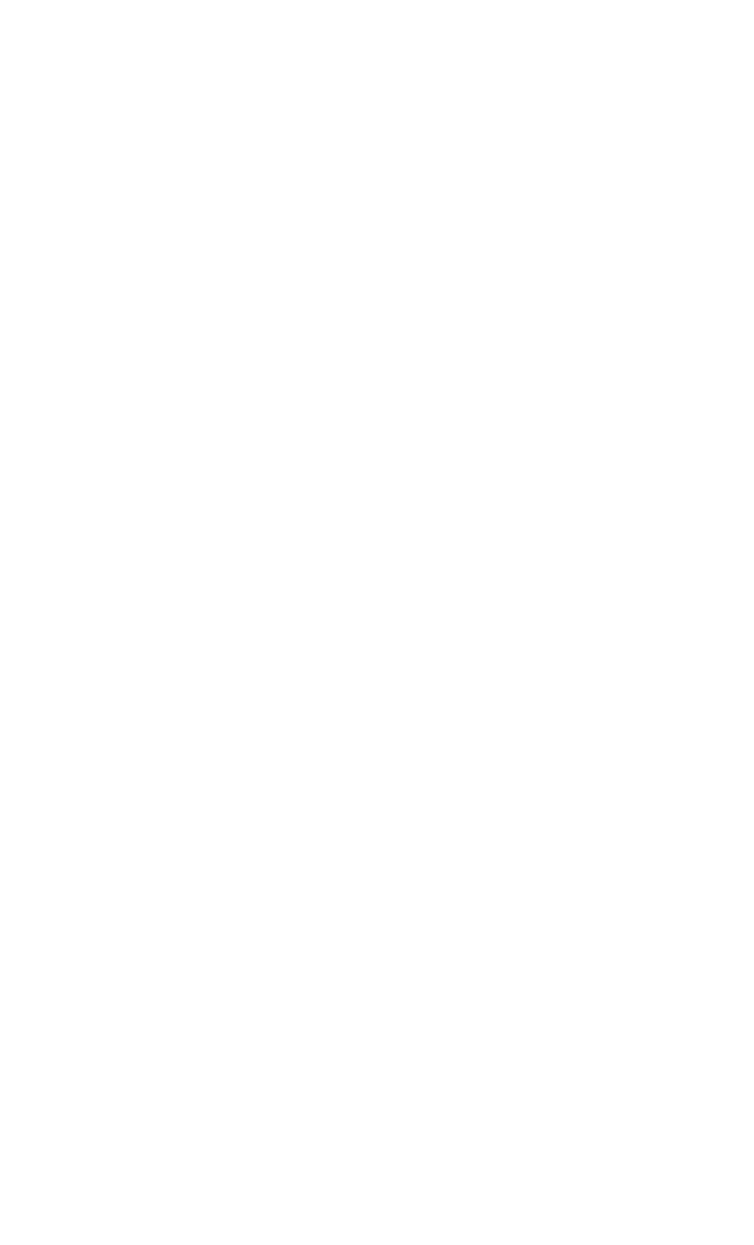
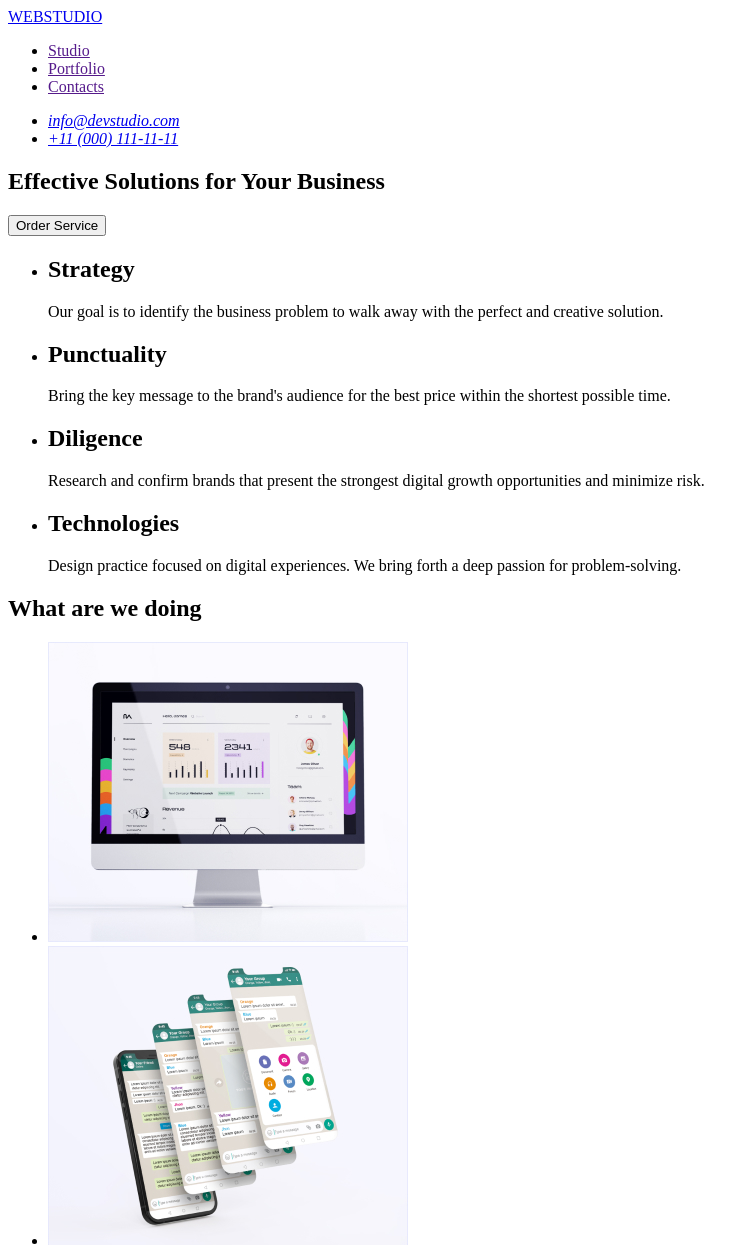
Before and after one commit to Slavik1987/goit-markup-hw-01, a plain HTML site: page index.html in a window 1280 px wide. Shown: the top 1245 px of the page, without its empty margins (0-754 px from the left). Before the commit the page ends 800 px from the top, so only its background shows below. Drawn offline with Linux system fonts and the light colour scheme.

Commit message:
commits3

```diff
--- a/index.html
+++ b/index.html
@@ -8,18 +8,94 @@
 </head>
 <body>
     <!--Heder section-->
-    <header></header>
+    <header>
+
+        <a href="./index.html">WEBSTUDIO</a>
+        <nav>
+            <ul>
+                <li>
+                    <a href="">Studio</a>
+                </li>
+                <li>
+                    <a href="">Portfolio</a>
+                </li>
+                <li>
+                    <a href="">Contacts</a>
+                </li>
+            </ul>
+
+
+        </nav>
+        <address>
+            <ul>
+                <li>
+                    <a href="mailto:info@devstudio.com">info@devstudio.com</a>
+                </li>
+                <li>
+                    <a href="tel:+11 (000) 111-11-11">+11 (000) 111-11-11</a>
+                </li>
+            </ul>
+        </address>
+
+
+    </header>
     <!--main block-->
     <main>
         <!--hero section-->
 
-        <section></section>
+        <section>
+            <h1>
+                Effective Solutions
+            for Your Business
+             </h1>
+             <button type="button">Order Service</button>
+
+        </section>
         <!--Section1-->
-        <section></section>
+        <section>
+            <ul>
+                <li>
+                    <h2>Strategy</h2>
+            Our goal is to identify the business
+            problem to walk away with the perfect and creative solution.
+
+            </li>
+                <li><h2>Punctuality</h2>
+                    Bring the key message to the brand's audience for the best price within the shortest possible time.
+
+            </li>
+                <li><h2>Diligence</h2>
+                    Research and confirm brands that present the strongest digital growth opportunities and minimize risk.
+
+            </li>
+                <li><h2>Technologies</h2>
+                    Design practice focused on digital experiences. We bring forth a deep passion for problem-solving.
+
+            </li>
+            </ul>
+        </section>
         <!--Section2-->
-        <section></section>
+        <section>
+            <h2>What are we doing</h2>
+            <ul>
+                <li>
+                    <img src="./images/second section/Rectangle 71.jpg" alt="foto1" />
+                </li>
+                <li>
+                    <img src="./images/second section/Rectangle 71 (1).jpg" alt="foto2" />
+
+                </li>
+                <li>
+                    <img src="./images/second section/Rectangle 71 (2).jpg" alt="foto3" />
+
+                </li>
+            </ul>
+
+        </section>
         <!--Section3-->
-        <section></section>
+        <section>
+
+        </section>
 
     </main>
     <!--foter section-->
```
Also changed, not shown: images/heder/Studio.png (added), images/heder/Web.png (added), images/second section/Rectangle 71 (1).jpg (added), images/second section/Rectangle 71 (2).jpg (added), images/second section/Rectangle 71.jpg (added).
